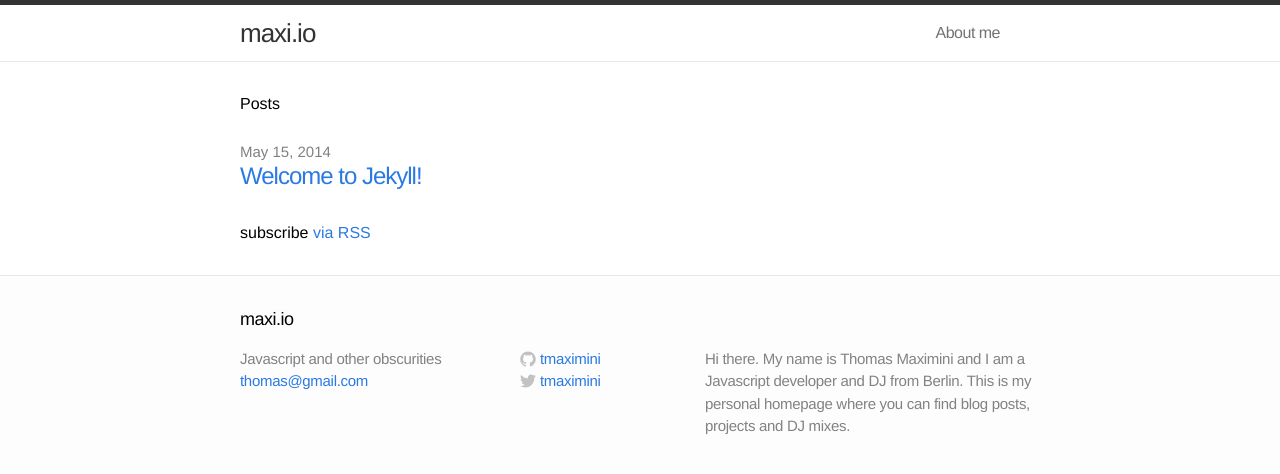
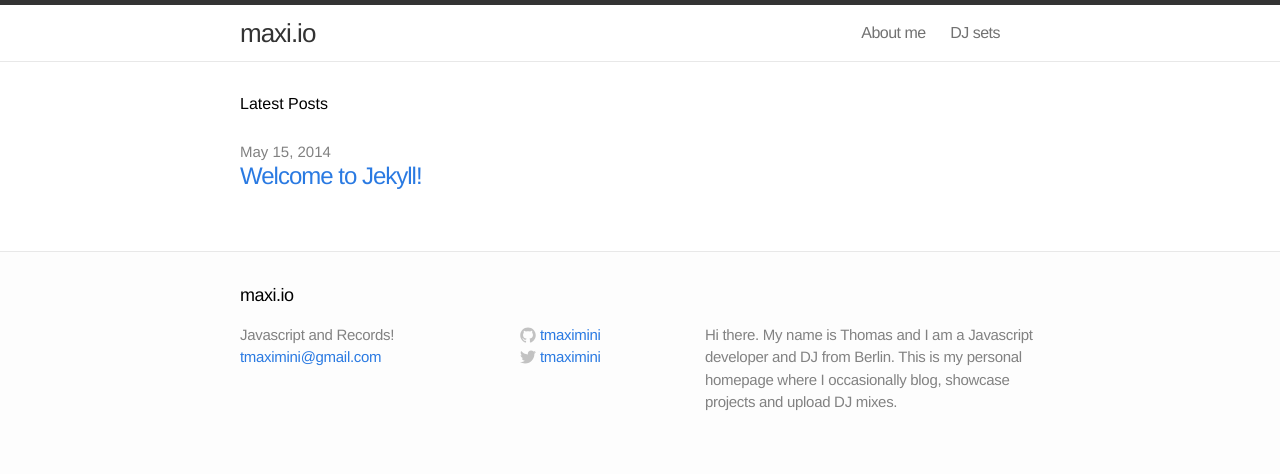
Before and after one commit to tmaximini/tmaximini.github.io, a Jekyll site: the page built from index.html, in a window 1280 px wide. Shown: the top 474 px of the page. Built offline with Jekyll 4.4.1, drawn with Linux system fonts in a browser that asks for light colours.

Commit message:
layout improvements

```diff
--- a/_config.yml
+++ b/_config.yml
@@ -1,9 +1,9 @@
 # Site settings
 name: maxi.io
-title: Javascript and other obscurities
-email: thomas@gmail.com
+title: Javascript and Records!
+email: tmaximini@gmail.com
 username: tmaximini
-description: "Hi there. My name is Thomas Maximini and I am a Javascript developer and DJ from Berlin. This is my personal homepage where you can find blog posts, projects and DJ mixes."
+description: "Hi there. My name is Thomas and I am a Javascript developer and DJ from Berlin. This is my personal homepage where I occasionally blog, showcase projects and upload DJ mixes."
 baseurl: ""
 url: "http://maxi.io"
 
--- a/_includes/header.html
+++ b/_includes/header.html
@@ -2,7 +2,7 @@
 
   <div class="wrap">
 
-    <a class="site-title" href="{{ site.baseurl }}">{{ site.name }}</a>
+    <a class="site-title" href="/">{{ site.name }}</a>
 
     <nav class="site-nav">
       <a href="#" class="menu-icon">
--- a/index.html
+++ b/index.html
@@ -4,7 +4,7 @@
 
 <div class="home">
 
-  <h1>Posts</h1>
+  <h1>Latest Posts</h1>
 
   <ul class="posts">
     {% for post in site.posts %}
@@ -15,6 +15,6 @@
     {% endfor %}
   </ul>
 
-  <p class="rss-subscribe">subscribe <a href="{{ "/feed.xml" | prepend: site.baseurl }}">via RSS</a></p>
+  <!-- <p class="rss-subscribe">subscribe <a href="{{ "/feed.xml" | prepend: site.baseurl }}">via RSS</a></p> -->
 
 </div>
```
Also changed, not shown: dj-sets.md (added, +7 -0 lines).
